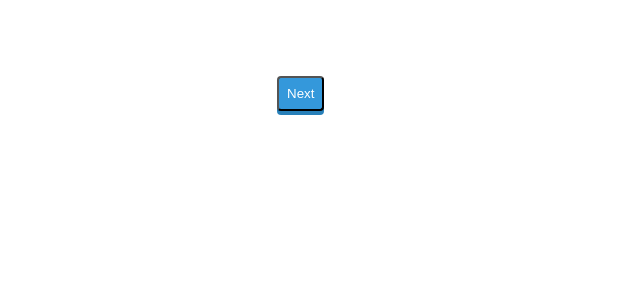
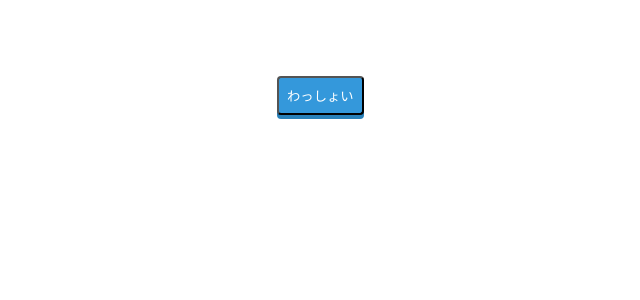
Before and after one commit to marimonon/vite-quiz, a React (Vite) app: page / in a window 1280 px wide. Shown: the top 300 px of the page, without its empty margins (163-803 px from the left). Built offline with nearby package versions, Linux system fonts and the light colour scheme.

Commit message:
ボタンの文字をchildrenに変更

```diff
--- a/src/App.jsx
+++ b/src/App.jsx
@@ -36,7 +36,7 @@ function App() {
           background-color: #fff;
         `}
       ></p>
-      <Btn />
+      <Btn>わっしょい</Btn>
     </section>
   );
 }
--- a/src/components/Btn.jsx
+++ b/src/components/Btn.jsx
@@ -1,6 +1,6 @@
 import { css } from "@emotion/react";
 
-function Btn() {
+function Btn({ children }) {
   return (
     <button
       id="btn"
@@ -14,7 +14,7 @@ function Btn() {
         box-shadow: 0 4px 0 #2880b9;
       `}
     >
-      Next
+      {children}
     </button>
   );
 }
```
